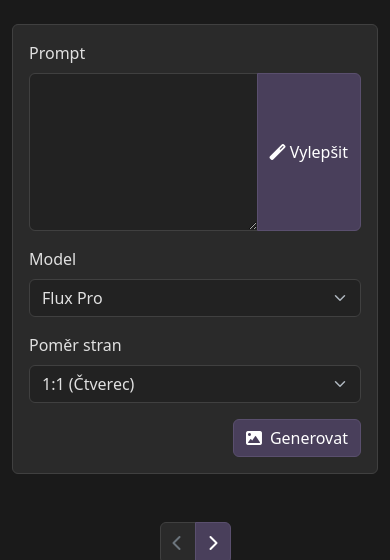
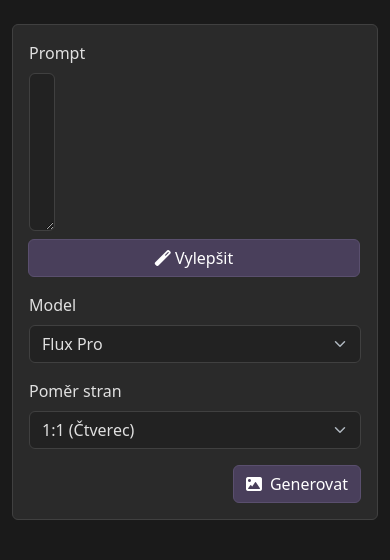
Before and after one commit to pendialek/replicate-ai, a Flask app: page / in a window 390 px wide. Shown: the part 132-692 px from the top of the page. Run offline with Flask 3, Linux system fonts and the light colour scheme; data that the repository does not hold is empty; parts of the project's set-up code (start-up, migrations or seed data) failed here and were passed over; some libraries are stand-ins or nearby versions.

Commit message:
Update index.html to move "Improve" below  the promt on mobile devices

```diff
--- a/templates/index.html
+++ b/templates/index.html
@@ -181,6 +181,30 @@
         .image-card img {
             cursor: pointer;
         }
+
+        /* Responsive layout for prompt and improve button */
+        @media (max-width: 767.98px) { /* Apply below md breakpoint */
+          label[for="prompt"] + .input-group {
+            /* Change flex direction to column */
+            flex-direction: column;
+          }
+
+          label[for="prompt"] + .input-group > #prompt {
+            /* Reset border radius modified by input-group */
+            border-top-right-radius: var(--bs-border-radius);
+            border-bottom-right-radius: var(--bs-border-radius);
+            /* Add space below textarea */
+            margin-bottom: 0.5rem;
+          }
+
+          label[for="prompt"] + .input-group > #improvePrompt {
+            /* Reset border radius modified by input-group */
+            border-top-left-radius: var(--bs-border-radius);
+            border-bottom-left-radius: var(--bs-border-radius);
+            /* Make button full width */
+            width: 100%;
+          }
+        }
     </style>
 </head>
 <body>
```
